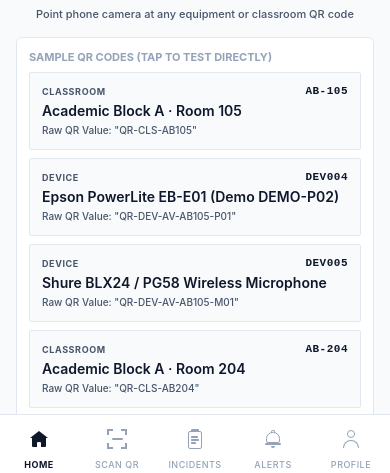
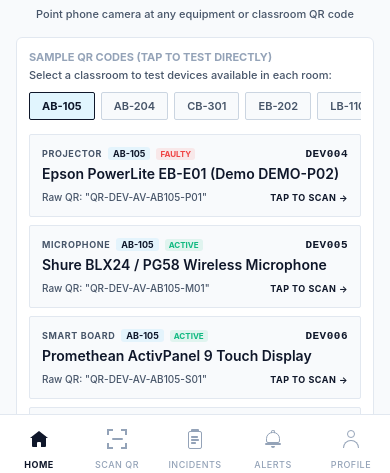
Before and after one commit to Sabareesh-SS/TCS_INTERNAL_HACKATHON_DEVNEST, a React Native app in the folder mobile/: screen /QRScanner in a window 390 px wide. Shown: the part 368-841 px from the top of the page. Built offline with nearby package versions, Linux system fonts and the light colour scheme; no server answers.

Commit message:
feat(mobile-qr): expand sample QR codes to feature all devices across each campus classroom with room filter selector

```diff
--- a/mobile/src/app/screens/faculty/QRScannerScreen.tsx
+++ b/mobile/src/app/screens/faculty/QRScannerScreen.tsx
@@ -22,9 +22,271 @@
   navigation: any;
 }
 
+interface SampleItem {
+  id: string;
+  room: string;
+  type: 'projector' | 'microphone' | 'smart_board' | 'classroom';
+  typeLabel: string;
+  title: string;
+  subtitle: string;
+  payload: string;
+  statusBadge?: string;
+}
+
+const ROOM_FILTERS = ['AB-105', 'AB-204', 'CB-301', 'EB-202', 'LB-110', 'AB-302', 'ALL'];
+
+const SAMPLE_ITEMS: SampleItem[] = [
+  // AB-105 (Academic Block A · Room 105)
+  {
+    id: 'DEV004',
+    room: 'AB-105',
+    type: 'projector',
+    typeLabel: 'PROJECTOR',
+    title: 'Epson PowerLite EB-E01 (Demo DEMO-P02)',
+    subtitle: 'Academic Block A · Room 105',
+    payload: 'QR-DEV-AV-AB105-P01',
+    statusBadge: 'FAULTY',
+  },
+  {
+    id: 'DEV005',
+    room: 'AB-105',
+    type: 'microphone',
+    typeLabel: 'MICROPHONE',
+    title: 'Shure BLX24 / PG58 Wireless Microphone',
+    subtitle: 'Academic Block A · Room 105',
+    payload: 'QR-DEV-AV-AB105-M01',
+    statusBadge: 'ACTIVE',
+  },
+  {
+    id: 'DEV006',
+    room: 'AB-105',
+    type: 'smart_board',
+    typeLabel: 'SMART BOARD',
+    title: 'Promethean ActivPanel 9 Touch Display',
+    subtitle: 'Academic Block A · Room 105',
+    payload: 'QR-DEV-AV-AB105-S01',
+    statusBadge: 'ACTIVE',
+  },
+  {
+    id: 'AB-105',
+    room: 'AB-105',
+    type: 'classroom',
+    typeLabel: 'CLASSROOM',
+    title: 'Academic Block A · Room 105 (Door Tag)',
+    subtitle: 'Floor 1 · Capacity 120 Seats',
+    payload: 'QR-CLS-AB105',
+  },
+
+  // AB-204 (Academic Block A · Room 204)
+  {
+    id: 'DEV001',
+    room: 'AB-204',
+    type: 'projector',
+    typeLabel: 'PROJECTOR',
+    title: 'Epson PowerLite EB-E01 (Demo DEMO-P01)',
+    subtitle: 'Academic Block A · Room 204',
+    payload: 'QR-DEV-AV-AB204-P01',
+    statusBadge: 'ACTIVE',
+  },
+  {
+    id: 'DEV002',
+    room: 'AB-204',
+    type: 'microphone',
+    typeLabel: 'MICROPHONE',
+    title: 'Shure BLX24 / PG58 Wireless Microphone',
+    subtitle: 'Academic Block A · Room 204',
+    payload: 'QR-DEV-AV-AB204-M01',
+    statusBadge: 'ACTIVE',
+  },
+  {
+    id: 'DEV003',
+    room: 'AB-204',
+    type: 'smart_board',
+    typeLabel: 'SMART BOARD',
+    title: 'Promethean ActivPanel 9 Touch Display',
+    subtitle: 'Academic Block A · Room 204',
+    payload: 'QR-DEV-AV-AB204-S01',
+    statusBadge: 'ACTIVE',
+  },
+  {
+    id: 'AB-204',
+    room: 'AB-204',
+    type: 'classroom',
+    typeLabel: 'CLASSROOM',
+    title: 'Academic Block A · Room 204 (Door Tag)',
+    subtitle: 'Floor 2 · Capacity 80 Seats',
+    payload: 'QR-CLS-AB204',
+  },
+
+  // CB-301 (Central Block · Room 301)
+  {
+    id: 'DEV007',
+    room: 'CB-301',
+    type: 'projector',
+    typeLabel: 'PROJECTOR',
+    title: 'Epson PowerLite EB-E01 (Demo DEMO-P03)',
+    subtitle: 'Central Block · Room 301',
+    payload: 'QR-DEV-AV-CB301-P01',
+    statusBadge: 'ACTIVE',
+  },
+  {
+    id: 'DEV008',
+    room: 'CB-301',
+    type: 'microphone',
+    typeLabel: 'MICROPHONE',
+    title: 'Shure BLX24 / PG58 Wireless Microphone',
+    subtitle: 'Central Block · Room 301',
+    payload: 'QR-DEV-AV-CB301-M01',
+    statusBadge: 'FAULTY',
+  },
+  {
+    id: 'DEV009',
+    room: 'CB-301',
+    type: 'smart_board',
+    typeLabel: 'SMART BOARD',
+    title: 'Promethean ActivPanel 9 Touch Display',
+    subtitle: 'Central Block · Room 301',
+    payload: 'QR-DEV-AV-CB301-S01',
+    statusBadge: 'ACTIVE',
+  },
+  {
+    id: 'CB-301',
+    room: 'CB-301',
+    type: 'classroom',
+    typeLabel: 'CLASSROOM',
+    title: 'Central Block · Room 301 (Door Tag)',
+    subtitle: 'Floor 3 · Capacity 60 Seats',
+    payload: 'QR-CLS-CB301',
+  },
+
+  // EB-202 (Engineering Block · Room 202)
+  {
+    id: 'DEV010',
+    room: 'EB-202',
+    type: 'projector',
+    typeLabel: 'PROJECTOR',
+    title: 'Epson PowerLite EB-E01 (Demo DEMO-P04)',
+    subtitle: 'Engineering Block · Room 202',
+    payload: 'QR-DEV-AV-EB202-P01',
+    statusBadge: 'ACTIVE',
+  },
+  {
+    id: 'DEV011',
+    room: 'EB-202',
+    type: 'microphone',
+    typeLabel: 'MICROPHONE',
+    title: 'Shure BLX24 / PG58 Wireless Microphone',
+    subtitle: 'Engineering Block · Room 202',
+    payload: 'QR-DEV-AV-EB202-M01',
+    statusBadge: 'ACTIVE',
+  },
+  {
+    id: 'DEV012',
+    room: 'EB-202',
+    type: 'smart_board',
+    typeLabel: 'SMART BOARD',
+    title: 'Promethean ActivPanel 9 Touch Display',
+    subtitle: 'Engineering Block · Room 202',
+    payload: 'QR-DEV-AV-EB202-S01',
+    statusBadge: 'ACTIVE',
+  },
+  {
+    id: 'EB-202',
+    room: 'EB-202',
+    type: 'classroom',
+    typeLabel: 'CLASSROOM',
+    title: 'Engineering Block · Room 202 (Door Tag)',
+    subtitle: 'Floor 2 · Capacity 90 Seats',
+    payload: 'QR-CLS-EB202',
+  },
+
+  // LB-110 (Library Block · Room 110)
+  {
+    id: 'DEV013',
+    room: 'LB-110',
+    type: 'projector',
+    typeLabel: 'PROJECTOR',
+    title: 'Epson PowerLite EB-E01 (Demo DEMO-P05)',
+    subtitle: 'Library Block · Room 110',
+    payload: 'QR-DEV-AV-LB110-P01',
+    statusBadge: 'ACTIVE',
+  },
+  {
+    id: 'DEV014',
+    room: 'LB-110',
+    type: 'microphone',
+    typeLabel: 'MICROPHONE',
+    title: 'Shure BLX24 / PG58 Wireless Microphone',
+    subtitle: 'Library Block · Room 110',
+    payload: 'QR-DEV-AV-LB110-M01',
+    statusBadge: 'ACTIVE',
+  },
+  {
+    id: 'DEV015',
+    room: 'LB-110',
+    type: 'smart_board',
+    typeLabel: 'SMART BOARD',
+    title: 'Promethean ActivPanel 9 Touch Display',
+    subtitle: 'Library Block · Room 110',
+    payload: 'QR-DEV-AV-LB110-S01',
+    statusBadge: 'ACTIVE',
+  },
+  {
+    id: 'LB-110',
+    room: 'LB-110',
+    type: 'classroom',
+    typeLabel: 'CLASSROOM',
+    title: 'Library Block · Room 110 (Door Tag)',
+    subtitle: 'Floor 1 · Capacity 50 Seats',
+    payload: 'QR-CLS-LB110',
+  },
+
+  // AB-302 (Academic Block A · Room 302)
+  {
+    id: 'DEV016',
+    room: 'AB-302',
+    type: 'projector',
+    typeLabel: 'PROJECTOR',
+    title: 'Epson PowerLite EB-E01 (Demo DEMO-P06)',
+    subtitle: 'Academic Block A · Room 302',
+    payload: 'QR-DEV-AV-AB302-P01',
+    statusBadge: 'ACTIVE',
+  },
+  {
+    id: 'DEV017',
+    room: 'AB-302',
+    type: 'microphone',
+    typeLabel: 'MICROPHONE',
+    title: 'Shure BLX24 / PG58 Wireless Microphone',
+    subtitle: 'Academic Block A · Room 302',
+    payload: 'QR-DEV-AV-AB302-M01',
+    statusBadge: 'ACTIVE',
+  },
+  {
+    id: 'DEV018',
+    room: 'AB-302',
+    type: 'smart_board',
+    typeLabel: 'SMART BOARD',
+    title: 'Promethean ActivPanel 9 Touch Display',
+    subtitle: 'Academic Block A · Room 302',
+    payload: 'QR-DEV-AV-AB302-S01',
+    statusBadge: 'ACTIVE',
+  },
+  {
+    id: 'AB-302',
+    room: 'AB-302',
+    type: 'classroom',
+    typeLabel: 'CLASSROOM',
+    title: 'Academic Block A · Room 302 (Door Tag)',
+    subtitle: 'Floor 3 · Capacity 70 Seats',
+    payload: 'QR-CLS-AB302',
+  },
+];
+
 export const QRScannerScreen: React.FC<QRScannerScreenProps> = ({ navigation }) => {
   const [torchEnabled, setTorchEnabled] = useState(false);
   const [manualCode, setManualCode] = useState('');
+  const [selectedRoom, setSelectedRoom] = useState<string>('AB-105');
   const [scanError, setScanError] = useState<string | null>(null);
   const [hasCameraPermission, setHasCameraPermission] = useState<boolean | null>(null);
   const [lastScannedValue, setLastScannedValue] = useState<string | null>(null);
@@ -225,75 +487,80 @@
           <Text style={[typography.caption, styles.sectionTitle]}>
             SAMPLE QR CODES (TAP TO TEST DIRECTLY)
           </Text>
+          <Text style={[typography.caption, styles.sectionSubtitle]}>
+            Select a classroom to test devices available in each room:
+          </Text>
+
+          {/* Classroom Filter Chips */}
+          <ScrollView
+            horizontal
+            showsHorizontalScrollIndicator={false}
+            contentContainerStyle={styles.roomFilterRow}
+          >
+            {ROOM_FILTERS.map(room => {
+              const isSelected = selectedRoom === room;
+              return (
+                <TouchableOpacity
+                  key={room}
+                  style={[styles.roomFilterChip, isSelected && styles.roomFilterChipActive]}
+                  onPress={() => setSelectedRoom(room)}
+                  activeOpacity={0.7}
+                >
+                  <Text
+                    style={[
+                      styles.roomFilterText,
+                      isSelected && styles.roomFilterTextActive,
+                    ]}
+                  >
+                    {room}
+                  </Text>
+                </TouchableOpacity>
+              );
+            })}
+          </ScrollView>
 
           <View style={styles.codeList}>
+            {SAMPLE_ITEMS.filter(
+              item => selectedRoom === 'ALL' || item.room === selectedRoom
+            ).map(item => (
               <TouchableOpacity
+                key={`${item.room}-${item.payload}`}
                 activeOpacity={0.7}
-              onPress={() => processPayload('QR-CLS-AB105')}
+                onPress={() => processPayload(item.payload)}
                 style={styles.codeCard}
               >
                 <View style={styles.codeRow}>
-                <Text style={[typography.badge, styles.codeBadge]}>CLASSROOM</Text>
-                <Text style={[typography.code, styles.codeId]}>AB-105</Text>
+                  <View style={styles.tagGroup}>
+                    <Text style={[typography.badge, styles.codeBadge]}>
+                      {item.typeLabel}
+                    </Text>
+                    <Text style={styles.roomTag}>{item.room}</Text>
+                    {item.statusBadge ? (
+                      <Text
+                        style={[
+                          styles.deviceStatusTag,
+                          item.statusBadge === 'FAULTY'
+                            ? styles.statusFaulty
+                            : styles.statusActive,
+                        ]}
+                      >
+                        {item.statusBadge}
+                      </Text>
+                    ) : null}
+                  </View>
+                  <Text style={[typography.code, styles.codeId]}>{item.id}</Text>
                 </View>
                 <Text style={[typography.bodyMedium, styles.codeTitle]}>
-                Academic Block A · Room 105
+                  {item.title}
                 </Text>
+                <View style={styles.codeFooterRow}>
                   <Text style={[typography.caption, styles.codeSubtitle]}>
-                Raw QR Value: "QR-CLS-AB105"
+                    Raw QR: "{item.payload}"
                   </Text>
+                  <Text style={styles.tapToTestHint}>TAP TO SCAN →</Text>
+                </View>
               </TouchableOpacity>
-
-            <TouchableOpacity
-              activeOpacity={0.7}
-              onPress={() => processPayload('QR-DEV-AV-AB105-P01')}
-              style={styles.codeCard}
-            >
-              <View style={styles.codeRow}>
-                <Text style={[typography.badge, styles.codeBadge]}>DEVICE</Text>
-                <Text style={[typography.code, styles.codeId]}>DEV004</Text>
-              </View>
-              <Text style={[typography.bodyMedium, styles.codeTitle]}>
-                Epson PowerLite EB-E01 (Demo DEMO-P02)
-              </Text>
-              <Text style={[typography.caption, styles.codeSubtitle]}>
-                Raw QR Value: "QR-DEV-AV-AB105-P01"
-              </Text>
-            </TouchableOpacity>
-
-            <TouchableOpacity
-              activeOpacity={0.7}
-              onPress={() => processPayload('QR-DEV-AV-AB105-M01')}
-              style={styles.codeCard}
-            >
-              <View style={styles.codeRow}>
-                <Text style={[typography.badge, styles.codeBadge]}>DEVICE</Text>
-                <Text style={[typography.code, styles.codeId]}>DEV005</Text>
-              </View>
-              <Text style={[typography.bodyMedium, styles.codeTitle]}>
-                Shure BLX24 / PG58 Wireless Microphone
-              </Text>
-              <Text style={[typography.caption, styles.codeSubtitle]}>
-                Raw QR Value: "QR-DEV-AV-AB105-M01"
-              </Text>
-            </TouchableOpacity>
-
-            <TouchableOpacity
-              activeOpacity={0.7}
-              onPress={() => processPayload('QR-CLS-AB204')}
-              style={styles.codeCard}
-            >
-              <View style={styles.codeRow}>
-                <Text style={[typography.badge, styles.codeBadge]}>CLASSROOM</Text>
-                <Text style={[typography.code, styles.codeId]}>AB-204</Text>
-              </View>
-              <Text style={[typography.bodyMedium, styles.codeTitle]}>
-                Academic Block A · Room 204
-              </Text>
-              <Text style={[typography.caption, styles.codeSubtitle]}>
-                Raw QR Value: "QR-CLS-AB204"
-              </Text>
-            </TouchableOpacity>
+            ))}
           </View>
         </View>
 
@@ -301,7 +568,7 @@
         <View style={styles.manualCard}>
           <Text style={[typography.h4, styles.manualTitle]}>ENTER QR CODE MANUALLY</Text>
           <TextInputField
-            placeholder="e.g. QR-CLS-AB105 or DEV004"
+            placeholder="e.g. QR-CLS-AB105, QR-DEV-AV-AB105-P01, DEV004"
             value={manualCode}
             onChangeText={setManualCode}
             autoCapitalize="none"
@@ -454,7 +721,68 @@
   sectionTitle: {
     color: colors.textMuted,
     fontWeight: '700',
+    marginBottom: spacing.xs,
+  },
+  sectionSubtitle: {
+    color: colors.textSecondary,
+    fontSize: 11,
     marginBottom: spacing.sm,
+  },
+  roomFilterRow: {
+    flexDirection: 'row',
+    gap: 6,
+    marginBottom: spacing.md,
+    paddingVertical: 2,
+  },
+  roomFilterChip: {
+    paddingHorizontal: 12,
+    paddingVertical: 6,
+    borderRadius: borderRadius.xs,
+    borderWidth: 1,
+    borderColor: colors.borderStrong,
+    backgroundColor: colors.surfaceSubtle,
+  },
+  roomFilterChipActive: {
+    backgroundColor: 'rgba(56, 189, 248, 0.15)',
+    borderColor: colors.primary,
+  },
+  roomFilterText: {
+    color: colors.textSecondary,
+    fontSize: 11,
+    fontWeight: '600',
+  },
+  roomFilterTextActive: {
+    color: colors.primary,
+    fontWeight: '700',
+  },
+  tagGroup: {
+    flexDirection: 'row',
+    alignItems: 'center',
+    gap: 6,
+  },
+  roomTag: {
+    fontSize: 9,
+    fontWeight: '700',
+    color: colors.primary,
+    backgroundColor: 'rgba(56, 189, 248, 0.1)',
+    paddingHorizontal: 5,
+    paddingVertical: 1,
+    borderRadius: 3,
+  },
+  deviceStatusTag: {
+    fontSize: 8,
+    fontWeight: '700',
+    paddingHorizontal: 4,
+    paddingVertical: 1,
+    borderRadius: 3,
+  },
+  statusFaulty: {
+    color: '#EF4444',
+    backgroundColor: 'rgba(239, 68, 68, 0.1)',
+  },
+  statusActive: {
+    color: '#10B981',
+    backgroundColor: 'rgba(16, 185, 129, 0.1)',
   },
   codeList: {
     gap: spacing.sm,
@@ -490,6 +818,18 @@
     color: colors.textSecondary,
     fontSize: 10,
   },
+  codeFooterRow: {
+    flexDirection: 'row',
+    justifyContent: 'space-between',
+    alignItems: 'center',
+    marginTop: 4,
+  },
+  tapToTestHint: {
+    color: colors.primary,
+    fontSize: 9,
+    fontWeight: '700',
+    letterSpacing: 0.5,
+  },
   manualCard: {
     backgroundColor: colors.card,
     borderWidth: 1,
--- a/mobile/src/services/diagnosticService.ts
+++ b/mobile/src/services/diagnosticService.ts
@@ -115,7 +115,7 @@
             totalSteps: 3,
             actionTitle,
             instructionText,
-            manualReference: manualRef,
+            manualReference: manualRef || 'Campus AV Standard Operating Procedures (SOP)',
             verificationPrompt: data.expected_result || 'Did this procedure resolve the problem?',
           },
           status: data.status,
--- a/mobile/src/services/mockData.ts
+++ b/mobile/src/services/mockData.ts
@@ -173,7 +173,7 @@
     manufacturer: 'DemoBrand (Promethean)',
     modelNumber: 'DEMO-S02 (ActivPanel 9 Series)',
     assetTag: 'AST-S02',
-    serialNumber: 'QR-DEV-AV-AB105-S02',
+    serialNumber: 'QR-DEV-AV-AB105-S01',
     status: 'operational',
     installDate: '2023-08-20',
     manualUrl: 'https://support.prometheanworld.com/activpanel-9',
```
Also changed, not shown: mobile/src/services/classroomService.ts (+18 -5 lines). Lines whose indentation alone changed are shown as unchanged.
